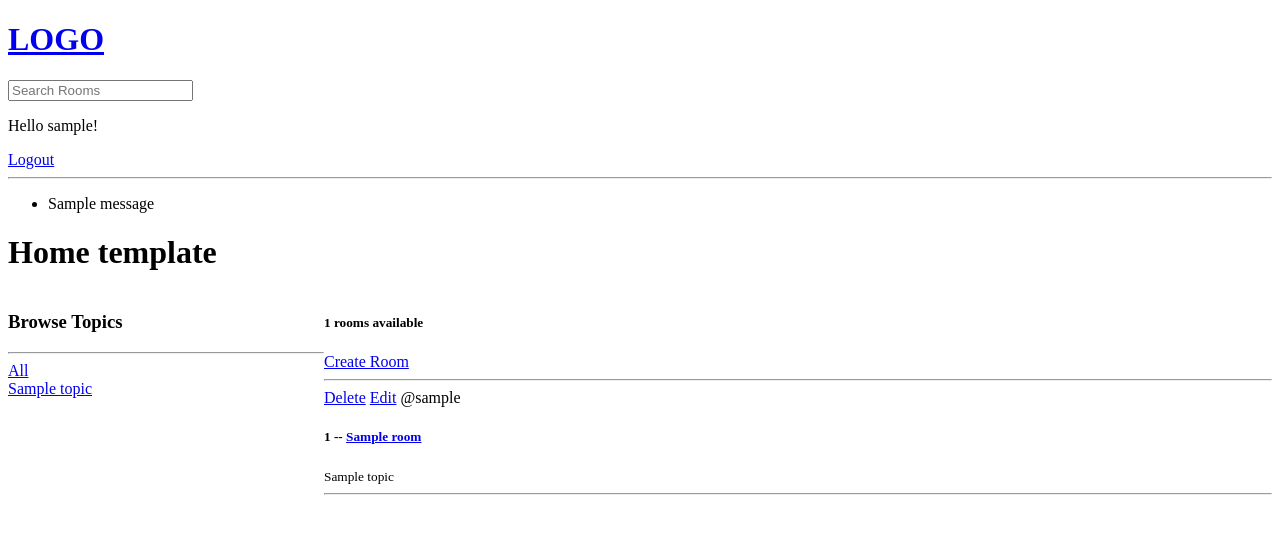
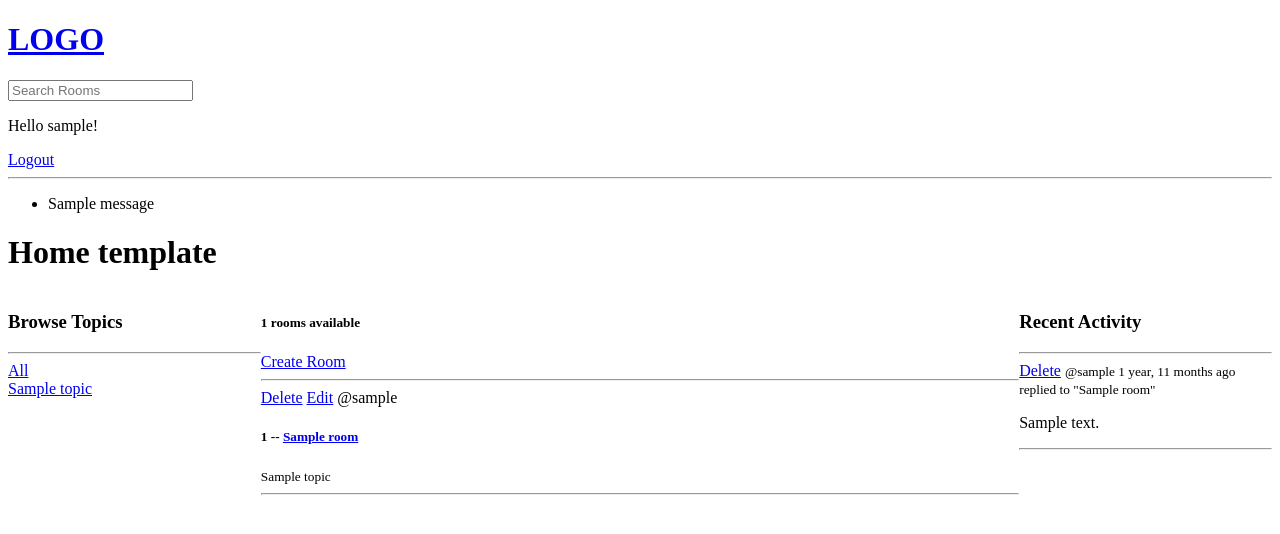
Before and after one commit to Jackbaklava/django-traversy-media, a Django app: page / in a window 1280 px wide. Shown: the top 534 px of the page. Run offline with Django 4.2, Linux system fonts and the light colour scheme; a user stored in the database is signed in; tables that the repository leaves empty hold one stand-in row (values such as "Sample post"); one stand-in notice (Sample message) is shown.

Commit message:
Added activity feed and divided home page into reusable components

```diff
--- a/base/models.py
+++ b/base/models.py
@@ -34,3 +34,6 @@ class Message(models.Model):
 
     def __str__(self):
         return self.body[0:50]
+
+    class Meta:
+        ordering = ["-updated", "-created"]
--- /dev/null
+++ b/base/templates/base/activity_component.html
@@ -0,0 +1,16 @@
+<h3>Recent Activity</h3>
+<hr>
+{% for message in room_messages %}
+
+    <div>
+        {% if message.user == request.user %}
+                <a href="{% url 'delete-message' message.id %}">Delete</a>
+        {% endif %}
+
+        <small>@{{ message.user }} {{ message.created|timesince }} ago</small>
+        <small>replied to "{{ message.room }}"</small>
+        <p>{{ message }}</p>
+        <hr>
+    </div>
+
+{% endfor%}
--- /dev/null
+++ b/base/templates/base/feed_component.html
@@ -0,0 +1,15 @@
+<div>
+    {% for room in rooms %}
+        <div>
+            {% if room.host == request.user %}
+                <a href="{% url 'delete-room' room.id %}">Delete</a>
+                <a href="{% url 'update-room' room.id %}">Edit</a>
+            {% endif %}
+
+            <span>@{{ room.host.username }}</span>
+            <h5>{{ room.id }} -- <a href="{% url 'room' room.id %}">{{ room.name }}</a></h5>
+            <small>{{ room.topic.name }}</small>
+            <hr>
+        </div>
+    {% endfor %}
+</div>
--- a/base/templates/base/home.html
+++ b/base/templates/base/home.html
@@ -5,7 +5,7 @@
 <style>
     .home-container {
         display: grid;
-        grid-template-columns: 1fr 3fr;
+        grid-template-columns: 1fr 3fr 1fr;
     }
 </style>
 
@@ -15,19 +15,7 @@
 <div class="home-container">
 
     <div>
-        <h3>Browse Topics</h3>
-        <hr>
-
-        <div>
-            <a href="{% url 'home'  %}">All</a>
-        </div>
-
-        {% for topic in topics %}
-            <div>
-                <a href="{% url 'home'  %}?q={{ topic.name }}">{{ topic.name }}</a>
-            </div>
-
-        {% endfor %}
+        {% include "base/topics_component.html" %}
     </div>
 
     <div>
@@ -35,22 +23,11 @@
         <a href="{% url 'create-room' %}">Create Room</a>
         <hr>
 
-        <div>
-            {% for room in rooms %}
-            <div>
-                {% if room.host == request.user %}
-                    <a href="{% url 'delete-room' room.id %}">Delete</a>
-                    <a href="{% url 'update-room' room.id %}">Edit</a>
-                {% endif %}
-                <span>@{{ room.host.username }}</span>
-                <h5>{{ room.id }} -- <a href="{% url 'room' room.id %}">{{ room.name }}</a></h5>
-                <small>{{ room.topic.name }}</small>
-                <hr>
-            </div>
+        {% include "base/feed_component.html" %}
+    </div>
 
-            {% endfor %}
-        </div>
-
+    <div>
+        {% include "base/activity_component.html" %}
     </div>
 
 </div>
--- /dev/null
+++ b/base/templates/base/topics_component.html
@@ -0,0 +1,12 @@
+<h3>Browse Topics</h3>
+<hr>
+
+<div>
+    <a href="{% url 'home'  %}">All</a>
+</div>
+
+{% for topic in topics %}
+    <div>
+        <a href="{% url 'home'  %}?q={{ topic.name }}">{{ topic.name }}</a>
+    </div>
+{% endfor %}
--- a/base/views.py
+++ b/base/views.py
@@ -74,13 +74,20 @@ def home(request):
 
     topics = Topic.objects.all()
     room_count = rooms.count()
-    context = {"rooms": rooms, "room_count": room_count, "topics": topics}
+    room_messages = Message.objects.filter(Q(room__topic__name__icontains=q))
+
+    context = {
+        "rooms": rooms,
+        "room_count": room_count,
+        "topics": topics,
+        "room_messages": room_messages,
+    }
     return render(request, "base/home.html", context)
 
 
 def room(request, pk):
     room = Room.objects.get(id=pk)
-    room_messages = room.message_set.all().order_by("-created")
+    room_messages = room.message_set.all()
     participants = room.participants.all()
 
     if request.method == "POST":
```
